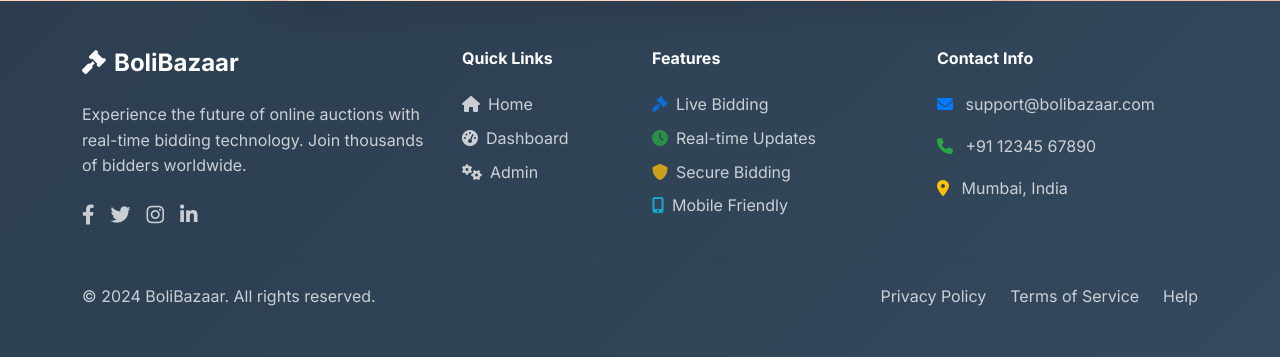
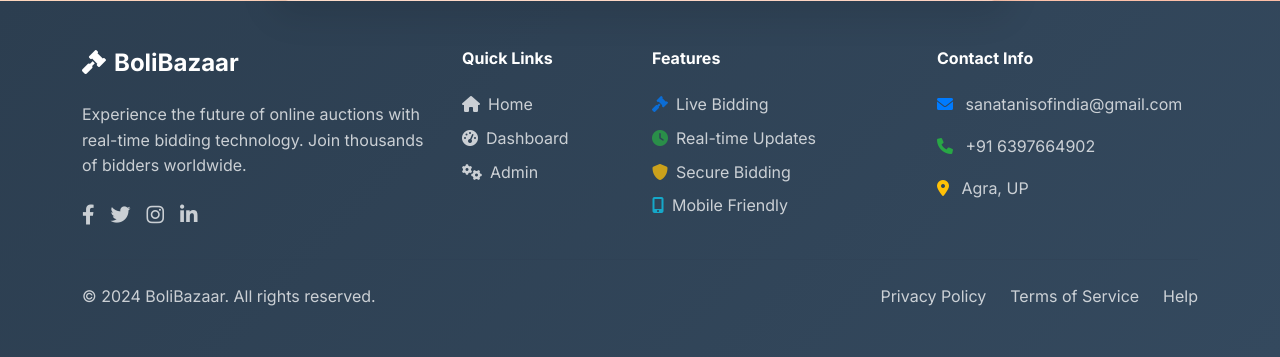
Before and after one commit to sanatanisher01/Boli, a Django app: page /add-product/ in a window 1280 px wide. Shown: the part 1162-1519 px from the top of the page. Run offline with Django 4.2, Linux system fonts and the light colour scheme; a user stored in the database is signed in; some libraries are stand-ins or nearby versions.

Commit message:
Update footer with real social media links and contact info

```diff
--- a/templates/base.html
+++ b/templates/base.html
@@ -673,16 +673,16 @@
                             </h4>
                             <p class="opacity-75 mb-4">Experience the future of online auctions with real-time bidding technology. Join thousands of bidders worldwide.</p>
                             <div class="d-flex gap-3">
-                                <a href="#" class="text-white opacity-75 hover-opacity-100">
+                                <a href="https://www.facebook.com/profile.php?id=100049095782484" target="_blank" class="text-white opacity-75 hover-opacity-100">
                                     <i class="fab fa-facebook-f fa-lg"></i>
                                 </a>
-                                <a href="#" class="text-white opacity-75 hover-opacity-100">
+                                <a href="https://x.com/aryansanatani01" target="_blank" class="text-white opacity-75 hover-opacity-100">
                                     <i class="fab fa-twitter fa-lg"></i>
                                 </a>
-                                <a href="#" class="text-white opacity-75 hover-opacity-100">
+                                <a href="https://www.instagram.com/__aryan__gupta01/" target="_blank" class="text-white opacity-75 hover-opacity-100">
                                     <i class="fab fa-instagram fa-lg"></i>
                                 </a>
-                                <a href="#" class="text-white opacity-75 hover-opacity-100">
+                                <a href="https://www.linkedin.com/in/aryan-gupta-383587315/" target="_blank" class="text-white opacity-75 hover-opacity-100">
                                     <i class="fab fa-linkedin-in fa-lg"></i>
                                 </a>
                             </div>
@@ -747,15 +747,15 @@
                             <h6 class="fw-bold mb-4">Contact Info</h6>
                             <div class="mb-3">
                                 <i class="fas fa-envelope me-2 text-primary"></i>
-                                <span class="opacity-75">support@bolibazaar.com</span>
+                                <span class="opacity-75">sanatanisofindia@gmail.com</span>
                             </div>
                             <div class="mb-3">
                                 <i class="fas fa-phone me-2 text-success"></i>
-                                <span class="opacity-75">+91 12345 67890</span>
+                                <span class="opacity-75">+91 6397664902</span>
                             </div>
                             <div class="mb-3">
                                 <i class="fas fa-map-marker-alt me-2 text-warning"></i>
-                                <span class="opacity-75">Mumbai, India</span>
+                                <span class="opacity-75">Agra, UP</span>
                             </div>
                         </div>
                     </div>
```
